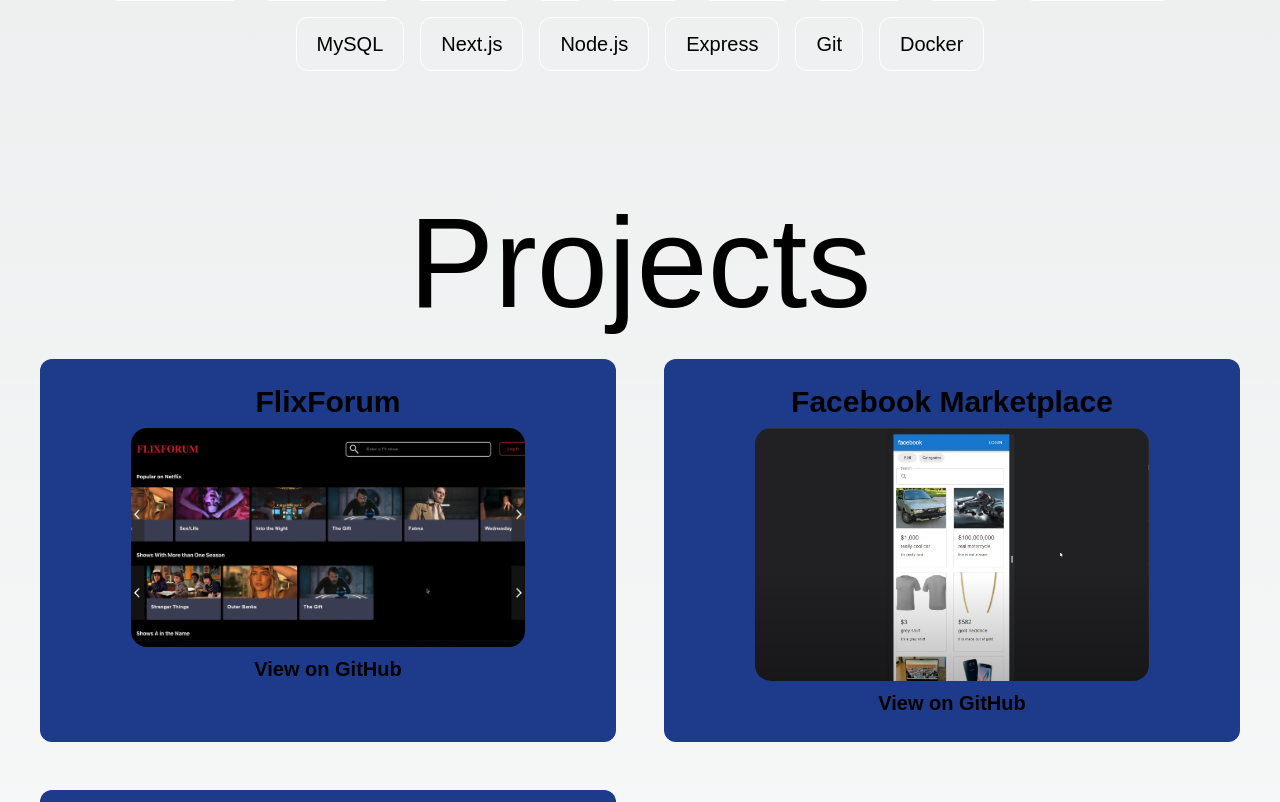
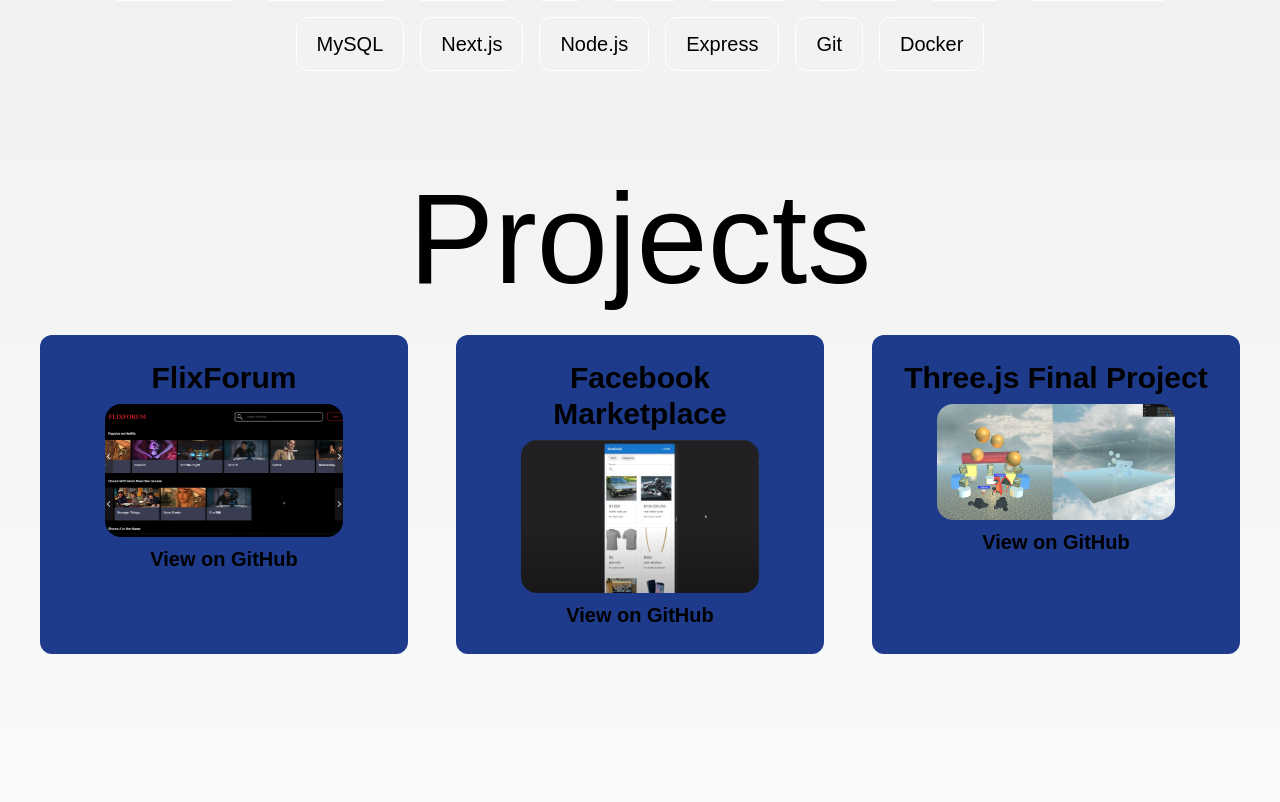
Before and after one commit to Gav1012/portfoliov2, a Next.js app: page / in a window 1280 px wide. Shown: the part 2402-3204 px from the top of the page. Built offline with nearby package versions, Linux system fonts and the light colour scheme.

Commit message:
cleaned up file, made it 3 projects per row and changed css vals

```diff
--- a/src/app/components/projects.tsx
+++ b/src/app/components/projects.tsx
@@ -1,6 +1,5 @@
 "use client";
-import { useEffect, useState } from 'react';
-import Image from 'next/image';
+import React from 'react';
 
 export default function Projects() {
   // setting up redoing this part of the web, will manually update projects
@@ -23,26 +22,10 @@
     }
   ];
 
-  // makes an API call to Github to grab projects
-  // might change this and manually update it so I can have
-  // more personalization
-  // useEffect(() => {
-  //   const fetchGitHubProjects = async () => {
-  //       const username = 'Gav1012';
-  //       const url = `https://api.github.com/users/${username}/repos`;
-  //       const response = await fetch(url);
-  //       const repos = await response.json();
-  //       const selectedProjects = ['flixforum', 'Facebook-MarketPlace-Clone', 'Three.js-Assignment'];
-  //       const filteredRepos = repos.filter((repo) => selectedProjects.includes(repo.name));
-  //       setProjects(filteredRepos);
-  //   };
-  //   fetchGitHubProjects();
-  // }, []);
-
   return (
-    <section id="projects" className="py-16 px-10 scroll-mt-20">
+    <section id="projects" className="mb-32 mt-10 px-10 scroll-mt-28">
       <h1 className="text-7xl md:text-9xl mb-8 text-center">Projects</h1>
-      <div className="grid md:grid-cols-2 lg:grid-cols-2 gap-12">
+      <div className="grid md:grid-cols-2 lg:grid-cols-3 gap-12">
         {projects.map((project) => (
           <div key={project.id} className="bg-blue-900 p-6 rounded-xl border border-transparent rounded hover:border-blue-100 transition-all duration-300 transform hover:scale-105">
             <h2 className="text-center text-3xl font-bold mb-2">{project.name}</h2>
```
